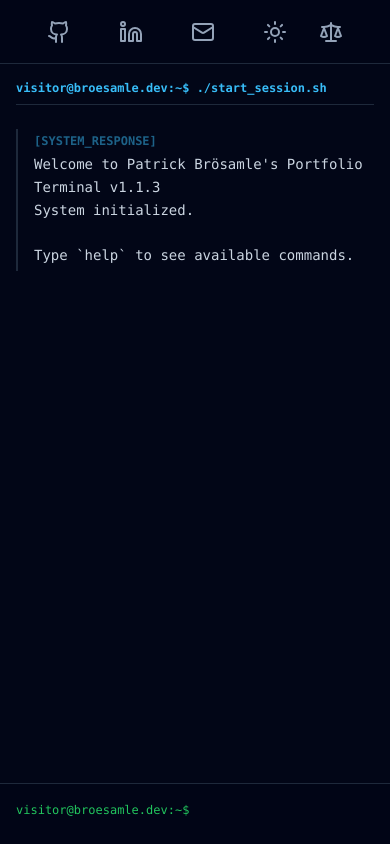
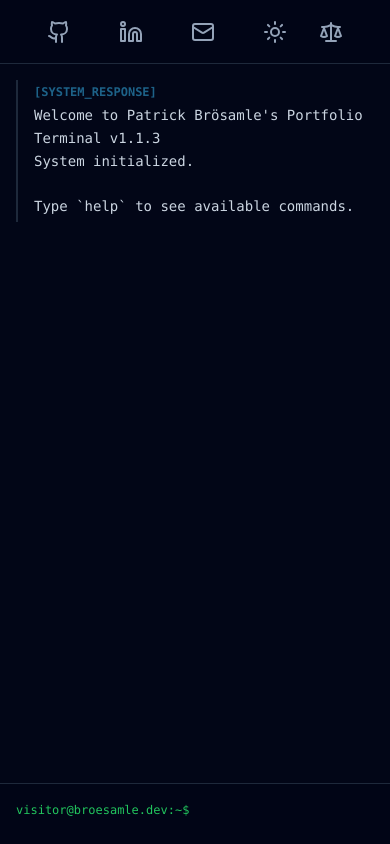
Before and after one commit to pbfman/portfolio, a React (Vite) app: page / in a window 390 px wide. Built offline with nearby package versions, Linux system fonts and the light colour scheme.

Commit message:
fix: remove mobile header from ChatInterface for cleaner layout

```diff
--- a/src/components/ChatInterface.tsx
+++ b/src/components/ChatInterface.tsx
@@ -84,11 +84,6 @@ export const ChatInterface: React.FC<ChatInterfaceProps> = ({ onSendMessage, mes
           <p>Patrick Brösamle (pbfman) - Portfolio Terminal</p>
           <p>Last login: {new Date().toUTCString()}</p>
         </div>
-
-        {/* Mobile Header */}
-        <div className="mb-6 text-slate-500 text-xs border-b border-slate-800 pb-2 md:hidden">
-          <p className="text-accent font-bold">visitor@broesamle.dev:{currentPath === '/home/visitor' ? '~' : currentPath}$ ./start_session.sh</p>
-        </div>
       </div>
 
       {/* Output Area */}
```
